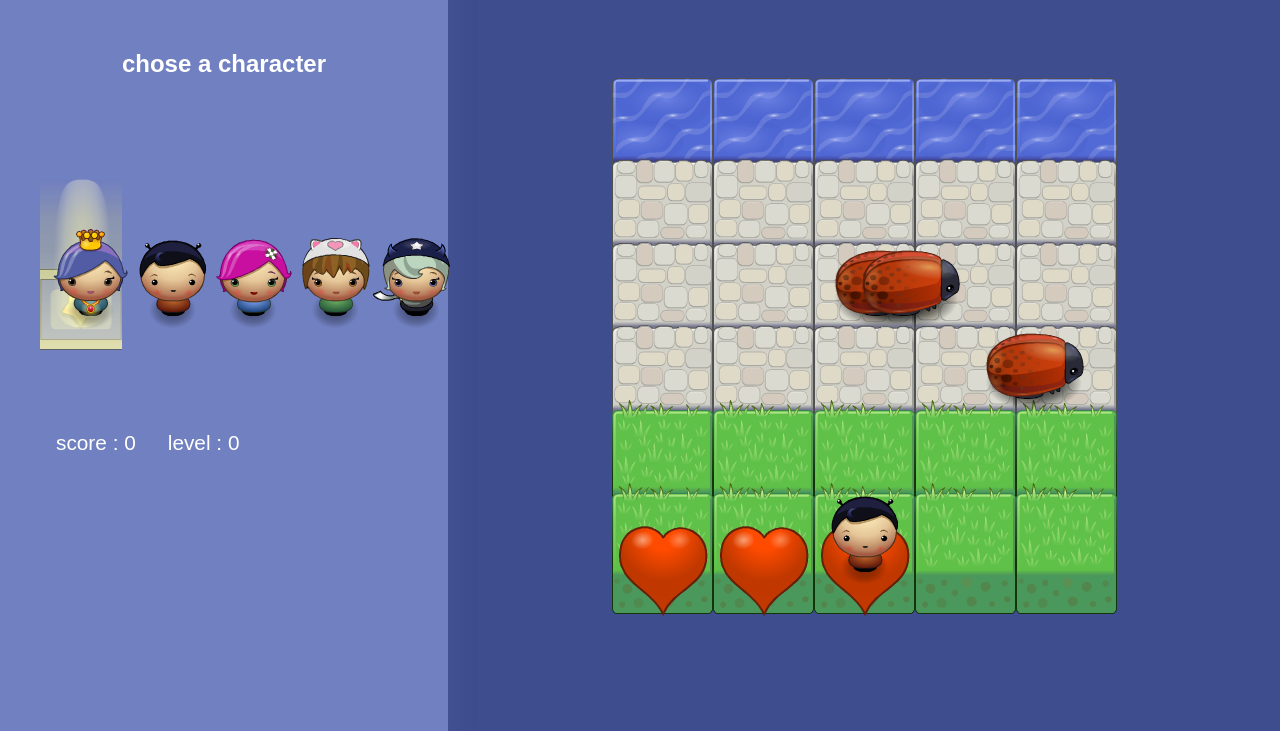
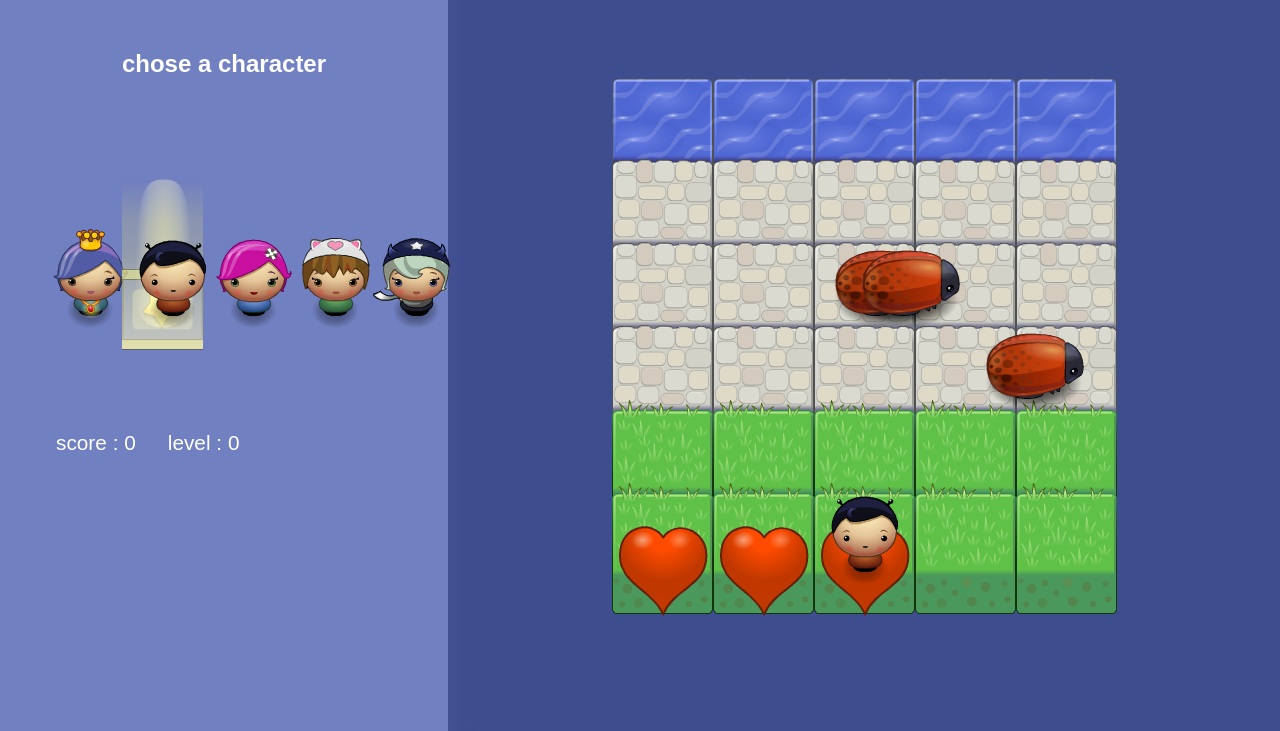
Before and after one commit to AhmedKorim/arcadegame, a plain HTML site: page index.html in a window 1280 px wide. Shown: the part 69-800 px from the top of the page. Drawn offline with Linux system fonts and the light colour scheme.

Commit message:
Update index.html

```diff
--- a/index.html
+++ b/index.html
@@ -14,8 +14,8 @@
         <section class="chose">
             <h2> chose a character</h2>
             <ul class="list">
-                <li class="active"><img src="images/char-princess-girl.png" alt="princess"></li>
-                <li><img src="images/char-boy.png" alt="boy"></li>
+                <li ><img src="images/char-princess-girl.png" alt="princess"></li>
+                <li class="active"><img src="images/char-boy.png" alt="boy"></li>
                 <li><img src="images/char-pink-girl.png" alt="pink-girl"></li>
                 <li><img src="images/char-cat-girl.png" alt="cat-girl"></li>
                 <li><img src="images/char-horn-girl.png" alt="horn-gilr"></li>
```
